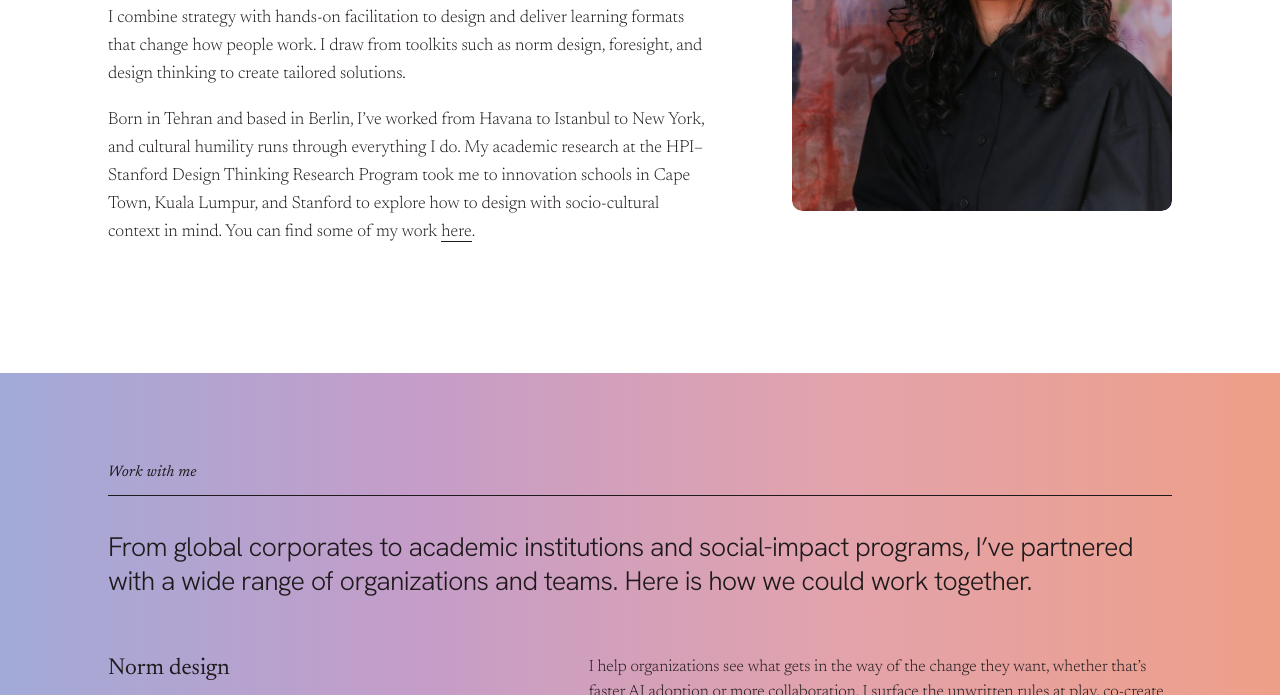
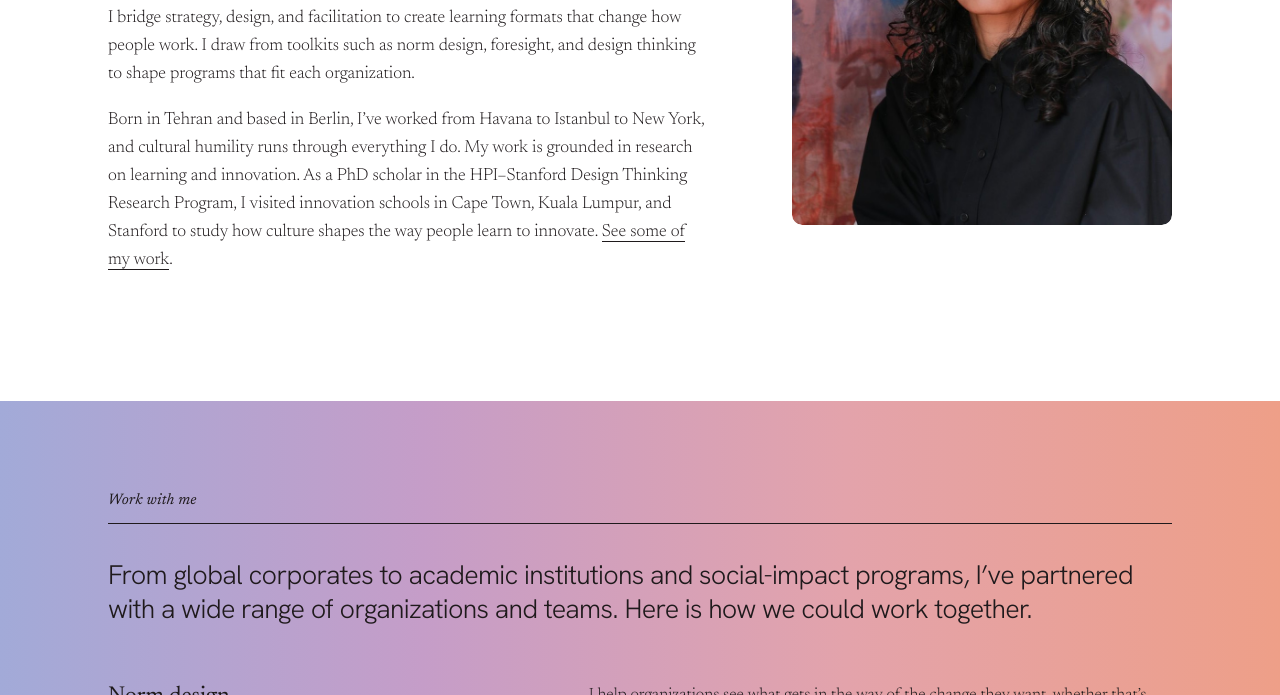
Before and after one commit to manataheri/manataheri.github.io, a plain HTML site: page index.html in a window 1280 px wide. Shown: the part 405-1100 px from the top of the page. Drawn offline with Linux system fonts and the light colour scheme.

Commit message:
Publish site update

```diff
--- a/index.html
+++ b/index.html
@@ -30,8 +30,8 @@
       <div class="lander-hero-text">
         <p class="hello">Hi, I'm Mana!</p>
         <h1 class="statement">I help organizations<br class="br-wide" /> make sense of <em>complexity</em><br class="br-wide" /> and move through change.</h1>
-        <p>I combine strategy with hands-on facilitation to design and deliver learning formats that change how people work. I draw from toolkits such as norm design, foresight, and design thinking to create tailored solutions.</p>
-        <p>Born in Tehran and based in Berlin, I&#8217;ve worked from Havana to Istanbul to New York, and cultural humility runs through everything I do. My academic research at the HPI&#8211;Stanford Design Thinking Research Program took me to innovation schools in Cape Town, Kuala Lumpur, and Stanford to explore how to design with socio-cultural context in mind. You can find some of my work <a href="projects.html">here</a>.</p>
+        <p>I bridge strategy, design, and facilitation to create learning formats that change how people work. I draw from toolkits such as norm design, foresight, and design thinking to shape programs that fit each organization.</p>
+        <p>Born in Tehran and based in Berlin, I&#8217;ve worked from Havana to Istanbul to New York, and cultural humility runs through everything I do. My work is grounded in research on learning and innovation. As a PhD scholar in the HPI&#8211;Stanford Design Thinking Research Program, I visited innovation schools in Cape Town, Kuala Lumpur, and Stanford to study how culture shapes the way people learn to innovate. <a href="projects.html">See some of my work</a>.</p>
       </div>
       <div class="lander-hero-photo">
         <img src="images/mana-portrait.jpg?v=1" alt="Portrait of Dr. Mana Taheri" />
```
